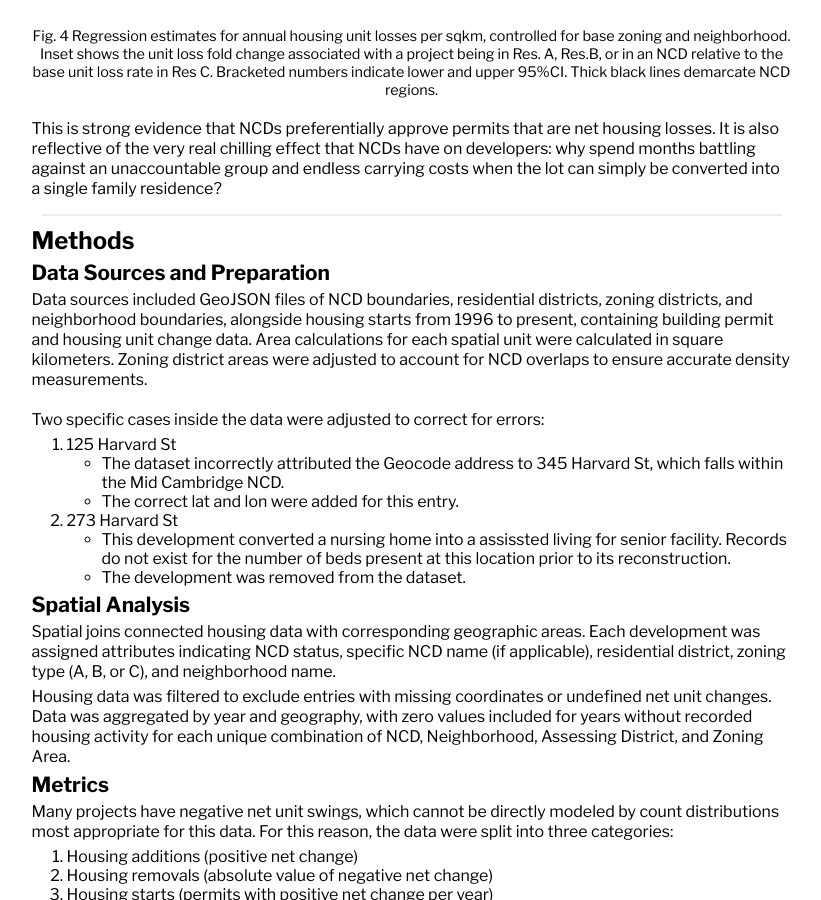
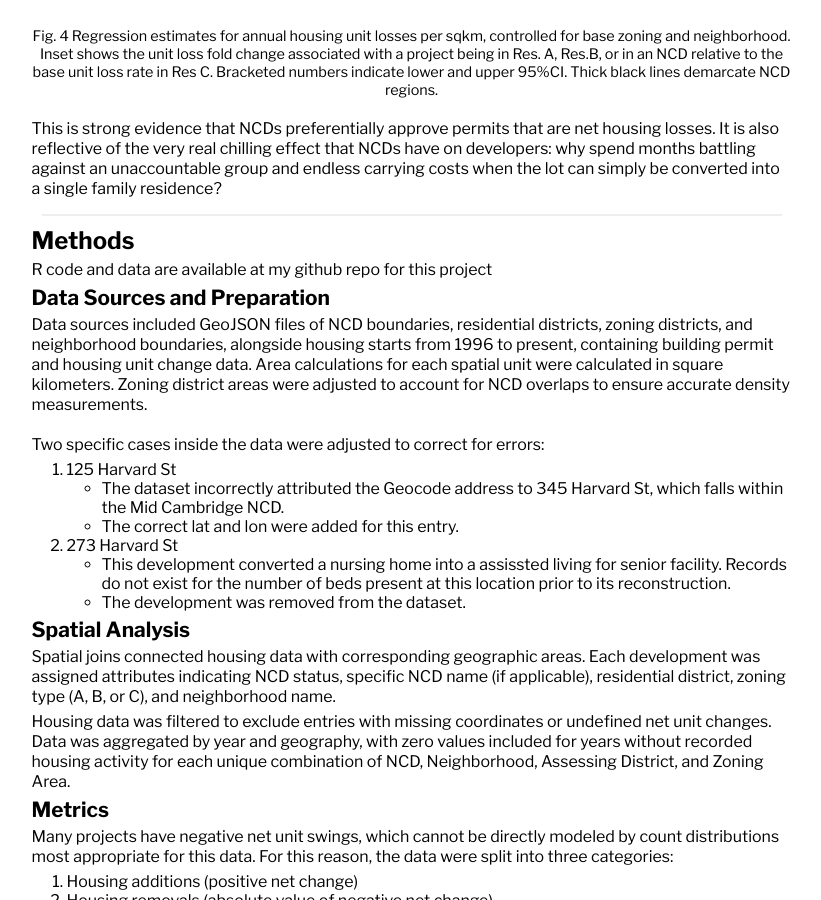
Before and after one commit to dan-sprague/dan-sprague.github.io, a Jekyll site: the page built from _posts/2025-03-30-ncd.markdown, in a window 1280 px wide and 900 px high, scrolled down 3542 px. Shown: the whole window, without its empty margins (221-1042 px from the left). Built offline with Jekyll 4.4.1, drawn with Linux system fonts in a browser that asks for light colours.

```diff
--- a/_posts/2025-03-30-ncd.markdown
+++ b/_posts/2025-03-30-ncd.markdown
@@ -112,6 +112,8 @@
 
 # Methods
 
+R code and data are available at my [github repo for this project](https://github.com/dan-sprague/CambridgeHousing)
+
 ## Data Sources and Preparation
 
 Data sources included GeoJSON files of NCD boundaries, residential districts, zoning districts, and neighborhood boundaries, alongside housing starts from 1996 to present, containing building permit and housing unit change data. Area calculations for each spatial unit were calculated in square kilometers. Zoning district areas were adjusted to account for NCD overlaps to ensure accurate density measurements.
```
Also changed, not shown: 2 other files.
